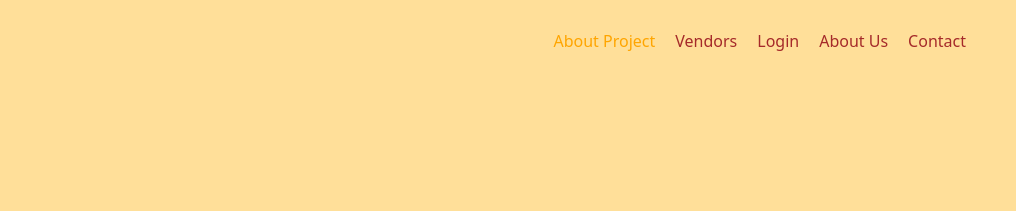
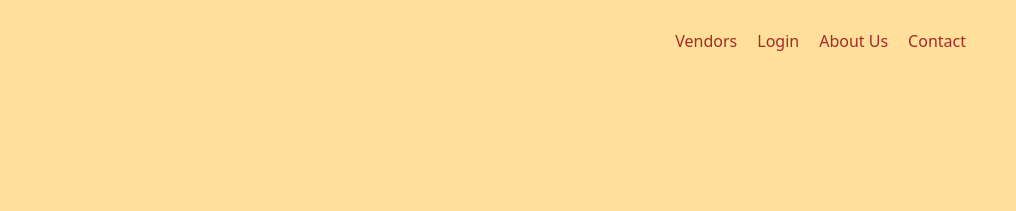
Before and after one commit to Arghya-Dutta1/online-market-for-local-vendors, a website: page public/index.html in a window 1280 px wide. Shown: the top 211 px of the page, 264-1280 px from the left. Drawn offline with nearby package versions, Linux system fonts and the light colour scheme; no server answers.

Commit message:
Update index.html

```diff
--- a/public/index.html
+++ b/public/index.html
@@ -31,7 +31,6 @@
   <label for="menu-toggle" class="menu-icon">&#9776;</label>
   <nav>
     <ul class="menu">
-      <li><a href="journey.html" style="color: orange;">About Project</a></li>
       <li><a href="vendor-page.html">Vendors</a></li>
       <li><a href="login.html">Login</a></li>
       <li><a href="aboutus.html">About Us</a></li>
```
